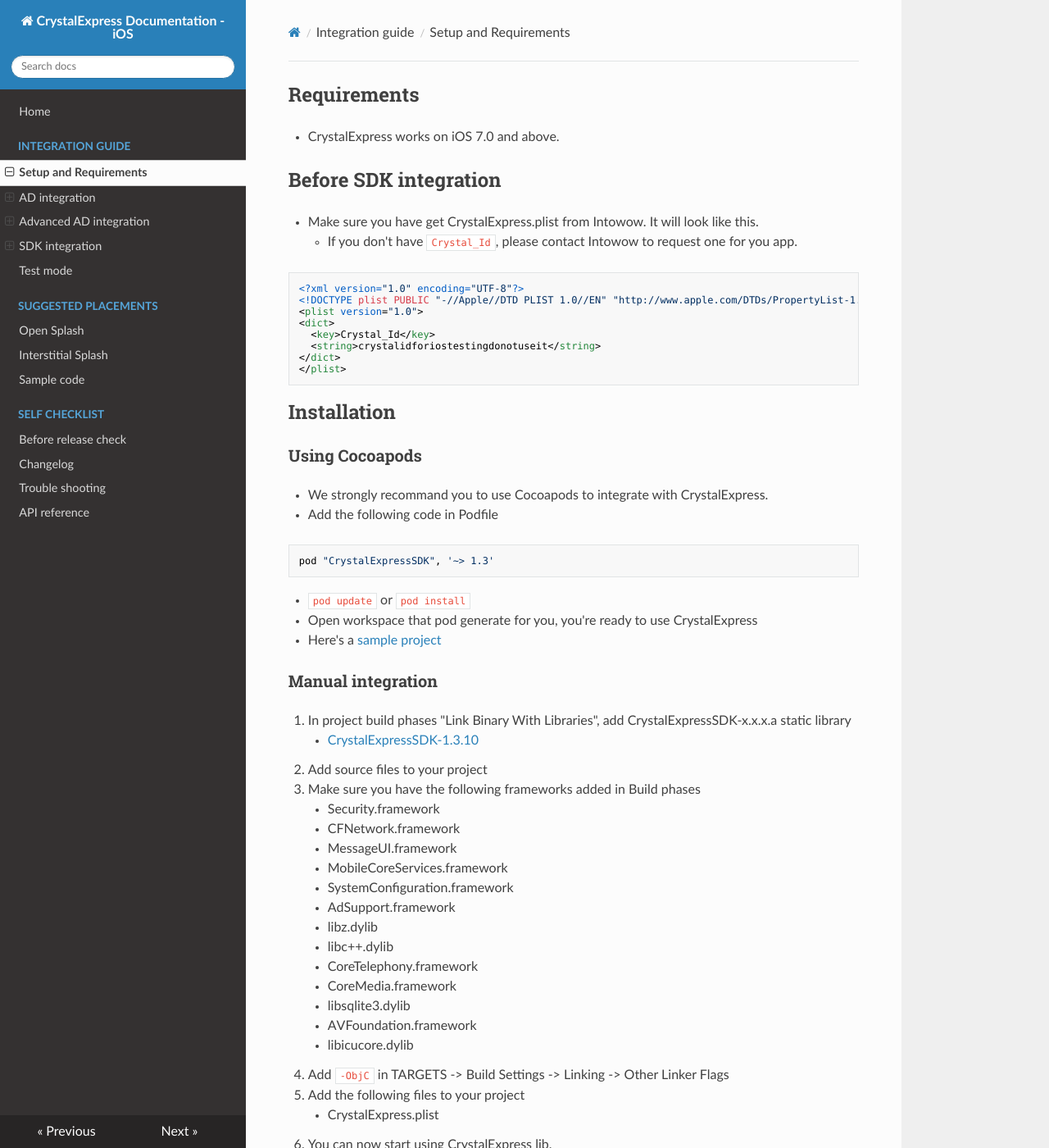
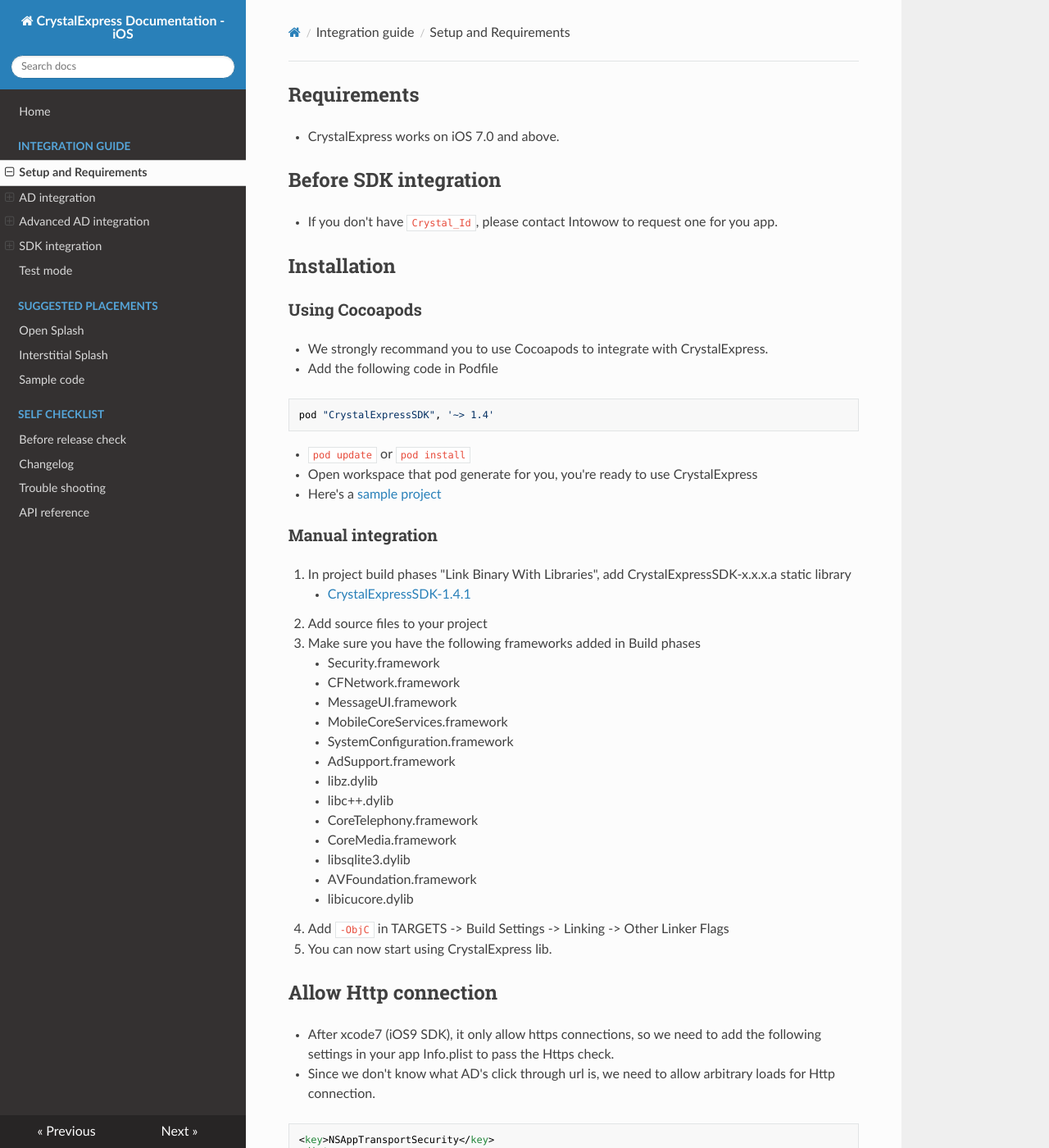
Before and after one commit to intowow/CrystalExpressDocumentation-iOS, an MkDocs documentation site: the page built from docs/docs/setup.md, in a window 1280 px wide and 1400 px high. Shown: the whole window at 82% size. Built offline with MkDocs 1.6.1, drawn with Linux system fonts in a browser that asks for light colours; nearby versions of some CDN libraries; old or Windows-style settings are respelled for this version of MkDocs; some of the changed text lies outside the part shown.

Commit message:
update documentation to 1.4.1

````diff
--- a/docs/docs/setup.md
+++ b/docs/docs/setup.md
@@ -2,34 +2,22 @@
 - CrystalExpress works on iOS 7.0 and above.
 
 ## Before SDK integration
-- Make sure you have get CrystalExpress.plist from Intowow. It will look like this.
-    - If you don't have `Crystal_Id`, please contact Intowow to request one for you app.
-
-```xml
-<?xml version="1.0" encoding="UTF-8"?>
-<!DOCTYPE plist PUBLIC "-//Apple//DTD PLIST 1.0//EN" "http://www.apple.com/DTDs/PropertyList-1.0.dtd">
-<plist version="1.0">
-<dict>
-  <key>Crystal_Id</key>
-  <string>crystalidforiostestingdonotuseit</string>
-</dict>
-</plist>
-```
+- If you don't have `Crystal_Id`, please contact Intowow to request one for you app.
 
 ## Installation
 ### Using Cocoapods
 - We strongly recommand you to use Cocoapods to integrate with CrystalExpress.
 - Add the following code in Podfile
 ```
-pod "CrystalExpressSDK", '~> 1.3'
+pod "CrystalExpressSDK", '~> 1.4'
 ```
 - `pod update` or `pod install`
 - Open workspace that pod generate for you, you're ready to use CrystalExpress
-- Here's a [sample project](https://github.com/roylo/CrystalExpressSample)
+- Here's a [sample project](https://github.com/ytli1204/CrystalExpressSample)
 
 ### Manual integration
 1. In project build phases "Link Binary With Libraries", add CrystalExpressSDK-x.x.x.a static library
-    - [CrystalExpressSDK-1.3.10](https://s3-ap-northeast-1.amazonaws.com/intowow/ios_manual_sdk/CrystalExpressSDK-1.3.10.zip)
+    - [CrystalExpressSDK-1.4.1](https://s3-ap-northeast-1.amazonaws.com/intowow/ios/Manual/CrystalExpressSDK-1.4.1.zip)
 2. Add source files to your project
 3. Make sure you have the following frameworks added in Build phases
     - Security.framework
@@ -46,12 +34,7 @@
     - AVFoundation.framework
     - libicucore.dylib
 4. Add `-ObjC` in TARGETS -> Build Settings -> Linking -> Other Linker Flags
-5. Add the following files to your project
-    - CrystalExpress.plist
-6. You can now start using CrystalExpress lib.
-
-## Change Crystal id
-- After setup SDK, change Crystal_Id in CrystalExpress.plist into your app's crystal_id
+5. You can now start using CrystalExpress lib.
 
 ## Allow Http connection
 - After xcode7 (iOS9 SDK), it only allow https connections, so we need to add the following settings in your app Info.plist to pass the Https check.
````
Also changed, not shown: docs/docs/advanced-stream-ad.md (+24 -0 lines), docs/docs/sdk-init.md (+2 -1 lines).
